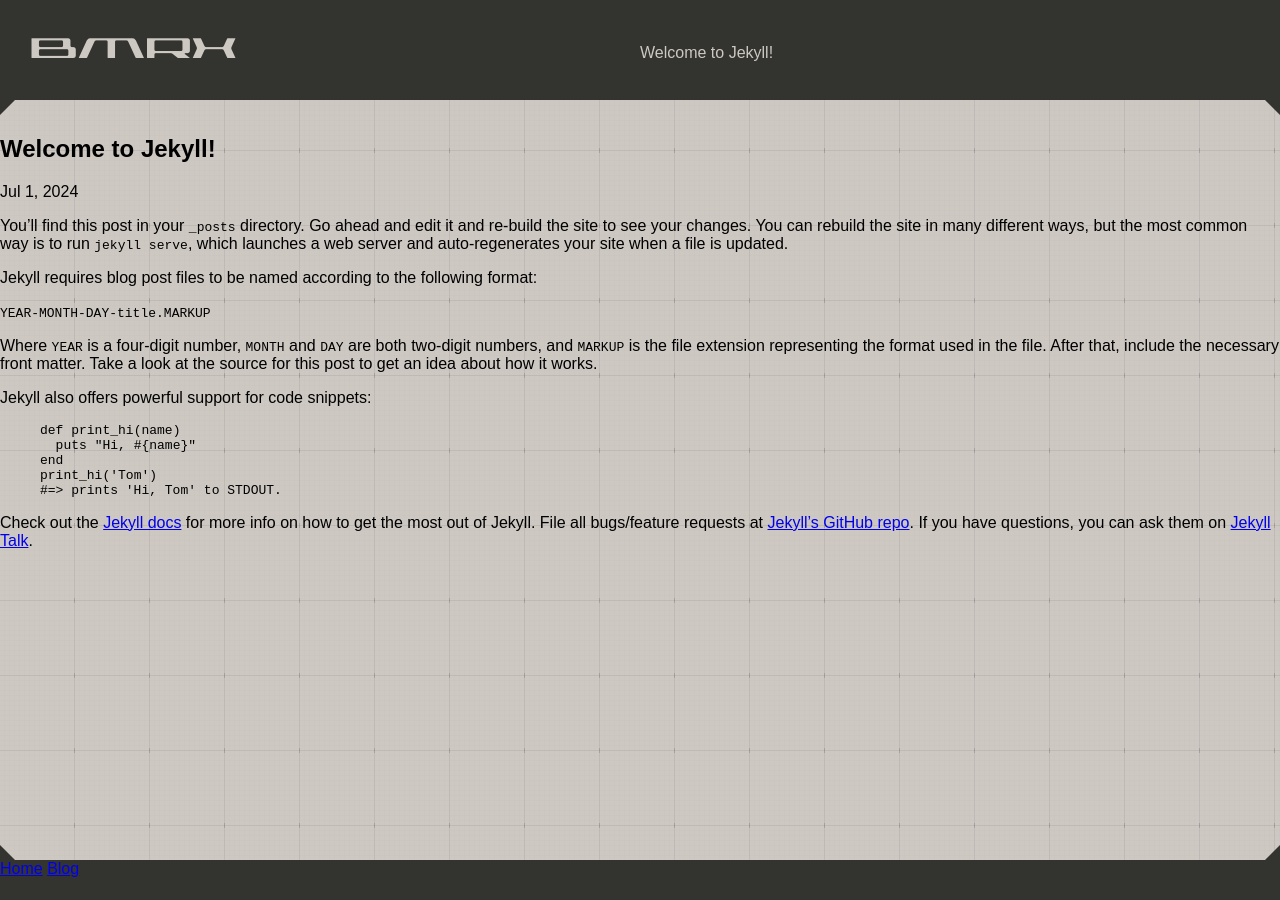
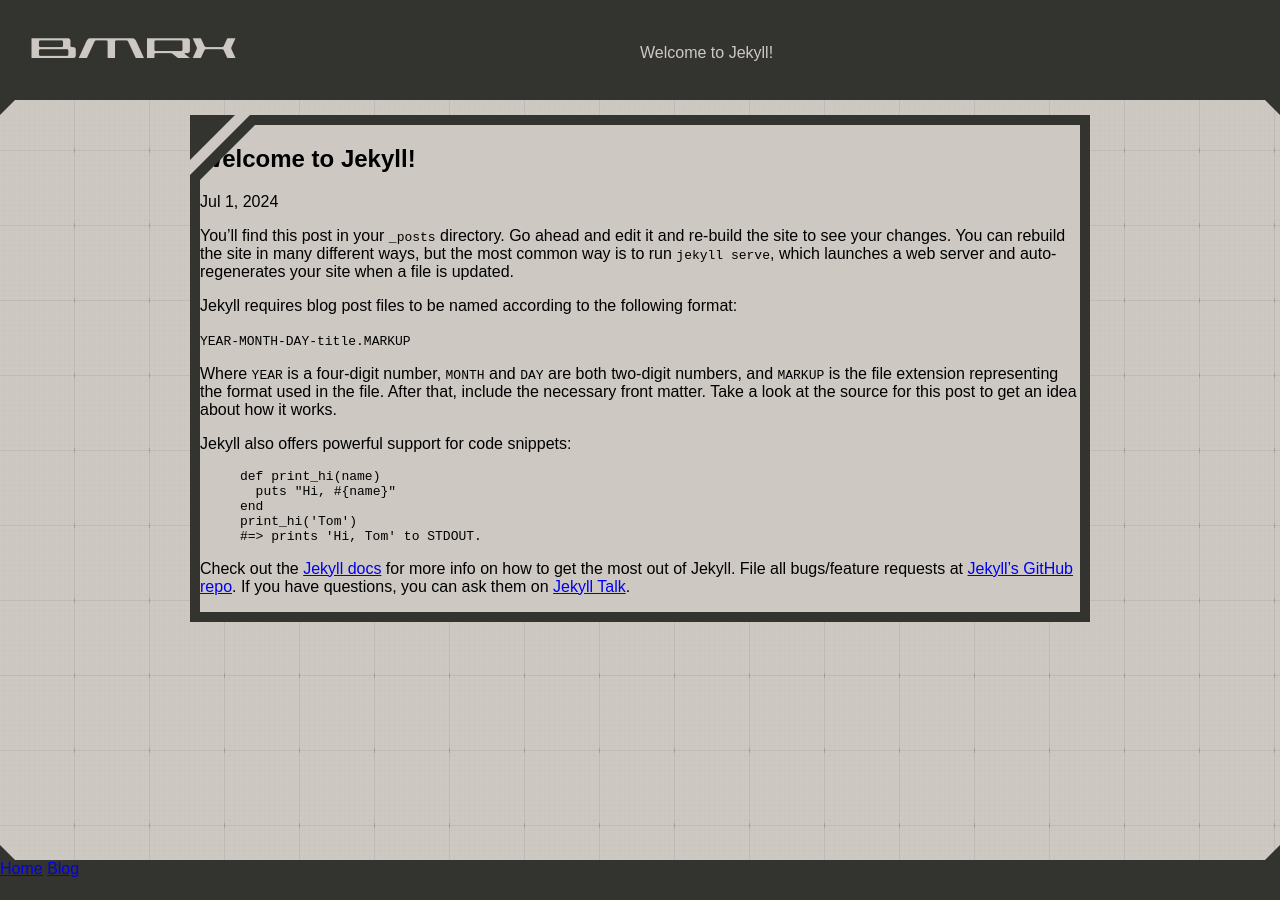
Before and after one commit to BMRX/bmrx.github.io, a Jekyll site: the page built from _posts/2024-06-30-welcome-to-jekyll.markdown, in a window 1280 px wide and 900 px high. Built offline with Jekyll 4.4.1, drawn with Linux system fonts in a browser that asks for light colours.

Commit message:
Update post.html

```diff
--- a/_layouts/post.html
+++ b/_layouts/post.html
@@ -1,6 +1,11 @@
 ---
 layout: default
 ---
+<div class="post_container">
+  <div class="post_border">
+    <div class="triangle post_border_triangle_tl1"></div>
+    <div class="triangle post_border_triangle_tl2"></div>
+    <div class="triangle post_border_triangle_tl3"></div>
     <article class="post h-entry" itemscope itemtype="http://schema.org/BlogPosting">
 
       <header class="post-header">
@@ -11,8 +16,10 @@
             {{ page.date | date: date_format }}
           </time>
           {%- if page.author -%}
-        • <span itemprop="author" itemscope itemtype="http://schema.org/Person"><span class="p-author h-card" itemprop="name">{{ page.author }}</span></span>
-      {%- endif -%}</p>
+          • <span itemprop="author" itemscope itemtype="http://schema.org/Person"><span class="p-author h-card"
+              itemprop="name">{{ page.author }}</span></span>
+          {%- endif -%}
+        </p>
       </header>
 
       <div class="post-content e-content" itemprop="articleBody">
@@ -25,3 +32,5 @@
 
       <a class="u-url" href="{{ page.url | relative_url }}" hidden></a>
     </article>
+  </div>
+</div>
```
Lines whose indentation alone changed are shown as unchanged.
